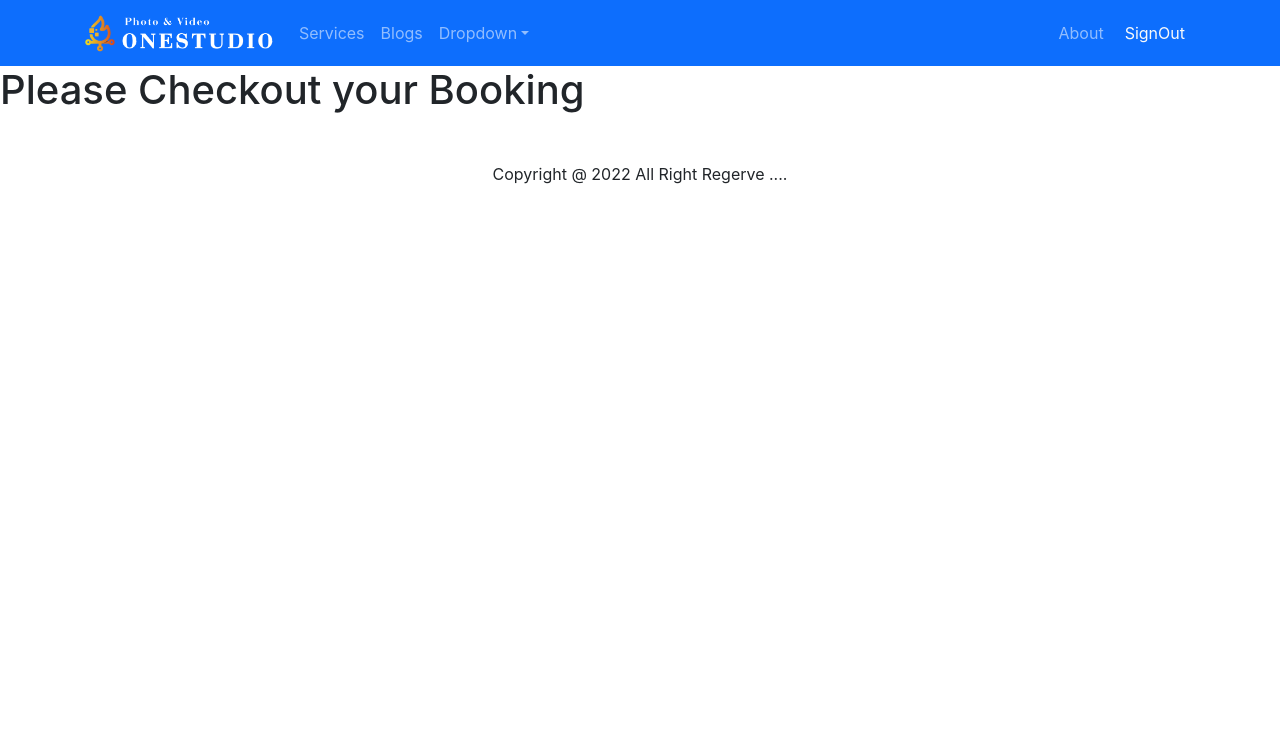
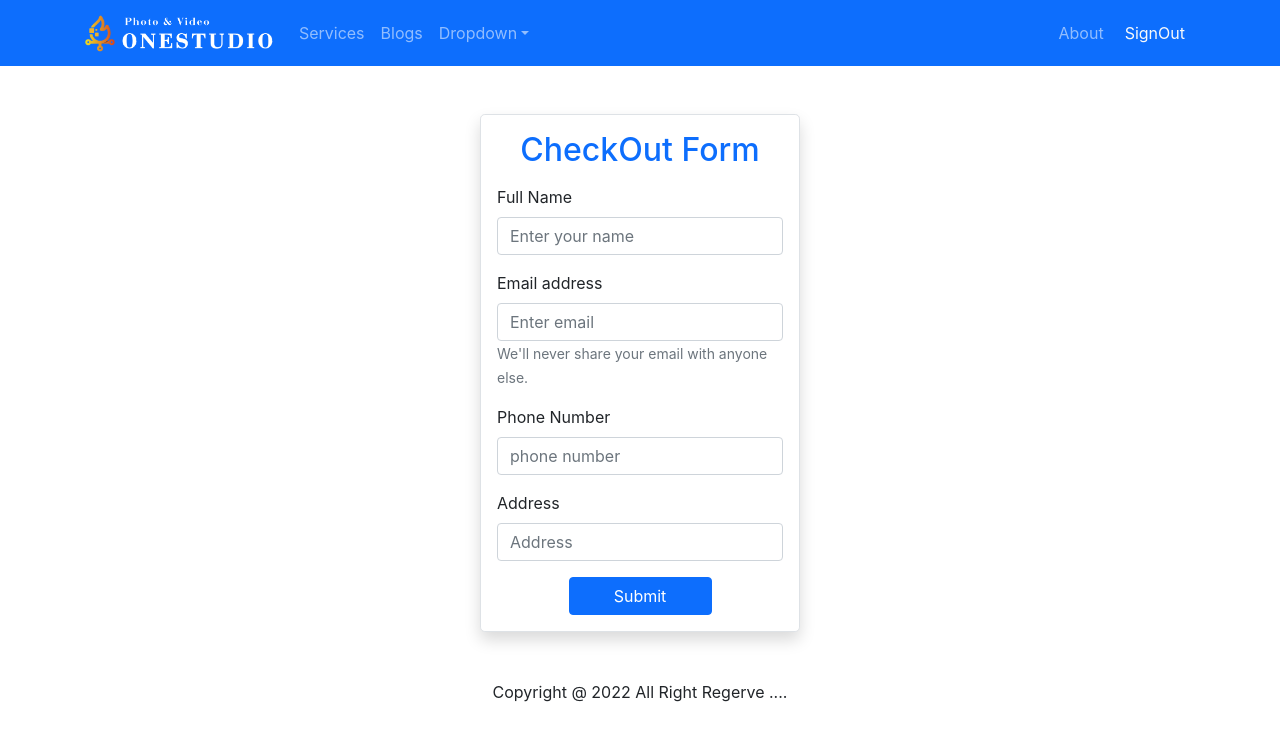
Before and after one commit to hasan71224/one-stdio, a React (Create React App) app: page /checkout in a window 1280 px wide. Shown: the top 740 px of the page. Built offline with nearby package versions, Linux system fonts and the light colour scheme; no server answers; sample sign-in values are in the browser's storage.

Commit message:
complite about and blog page and checkout page

```diff
--- a/src/Pages/About/About.js
+++ b/src/Pages/About/About.js
@@ -2,7 +2,8 @@ import React from 'react';
 import about from '../../images/about.jpg'
 const About = () => {
     return (
-        <div class="card mb-3 w-100" >
+        <div>
+            <div class="card mb-3 w-100" >
             <div class="row g-0">
                 <div class="col-md-4">
                     <img src={about} className="img-fluid rounded-start" alt="..." />
@@ -10,12 +11,13 @@ const About = () => {
                 <div class="col-md-8">
                     <div class="card-body">
                         <h2 class="card-title">Md. Mahmudul Hasan</h2>
-                        <p class="card-text"> <strong>Goal: </strong> Assalamualaikum- I'm Mahmudul Hasan, This year i'm complete my graduation. now i'm trying to learn Front End Development. So, This year My Goal is SuccessFully Complete Programming hero course and find a job as a front end developer. and Learn some new topic Angular, Mongo DB, Note JS and More. I need to see me as Full Stack Developer. Robotics is my favorite subject, i need success in this site. in this year i'm trying to complete one certification in Robotic Process Automation.  </p>
+                        <p class="card-text"> <strong>Goal: </strong> Assalamualaikum- I'm Mahmudul Hasan, This year i'm complete my graduation. now i'm trying to learn Front End Development. So, This year My Goal is SuccessFully Complete Programming hero course and find a job as a front end developer. and Learn some new topic Angular, Mongo DB, Note JS and More. I need to see me as Full Stack Developer. Robotics is my favorite subject, i need success in this site. in this year i'm trying to complete one certification in Robotic Process Automation. UI Path RPA Associate and UI Path RPA Advance is my target certification. </p>
 
                     </div>
                 </div>
             </div>
         </div>
+        </div>
     );
 };
 
--- a/src/Pages/CheckOut/CheckOut.js
+++ b/src/Pages/CheckOut/CheckOut.js
@@ -1,10 +1,46 @@
 import React from 'react';
-import { useParams } from 'react-router-dom';
+import { Alert, Button, Form } from 'react-bootstrap';
+import { useNavigate } from 'react-router-dom';
 
 const CheckOut = () => {
+    const navigation=useNavigate()
+    const handleSubmit = event =>{
+       alert('Thanks For Submit')
+       navigation('/')
+    }
     return (
-        <div>
-            <h1>Please Checkout your Booking</h1>
+        <div className=''>
+            <div className='w-25 mx-auto border border-1 rounded-3 p-3 mt-5 shadow p-3 mb-5 bg-body rounded'>
+                <h2 className='text-center mb-3 text-primary'>CheckOut Form</h2>
+                <Form>
+                    <Form.Group className="mb-3" controlId="formBasicText">
+                        <Form.Label>Full Name</Form.Label>
+                        <Form.Control name='name' type="text" placeholder="Enter your name" />
+                    </Form.Group>
+
+                    <Form.Group className="mb-3" controlId="formBasicEmail">
+                        <Form.Label>Email address</Form.Label>
+                        <Form.Control name='email' type="email" placeholder="Enter email" />
+                        <Form.Text className="text-muted">
+                            We'll never share your email with anyone else.
+                        </Form.Text>
+                    </Form.Group>
+
+                    <Form.Group className="mb-3" controlId="formBasicPassword">
+                        <Form.Label>Phone Number</Form.Label>
+                        <Form.Control name='phone' type="text" placeholder="phone number"/>
+                    </Form.Group>
+
+                    <Form.Group className="mb-3" controlId="formBasicPassword">
+                        <Form.Label>Address</Form.Label>
+                        <Form.Control name='Address' type="text" placeholder="Address"/>
+                    </Form.Group>
+
+                    <Button className='w-50 mx-auto d-block mt-3' variant="primary" type="submit" onClick={handleSubmit}>
+                        Submit
+                    </Button>
+                </Form>
+            </div>
         </div>
     );
 };
```
